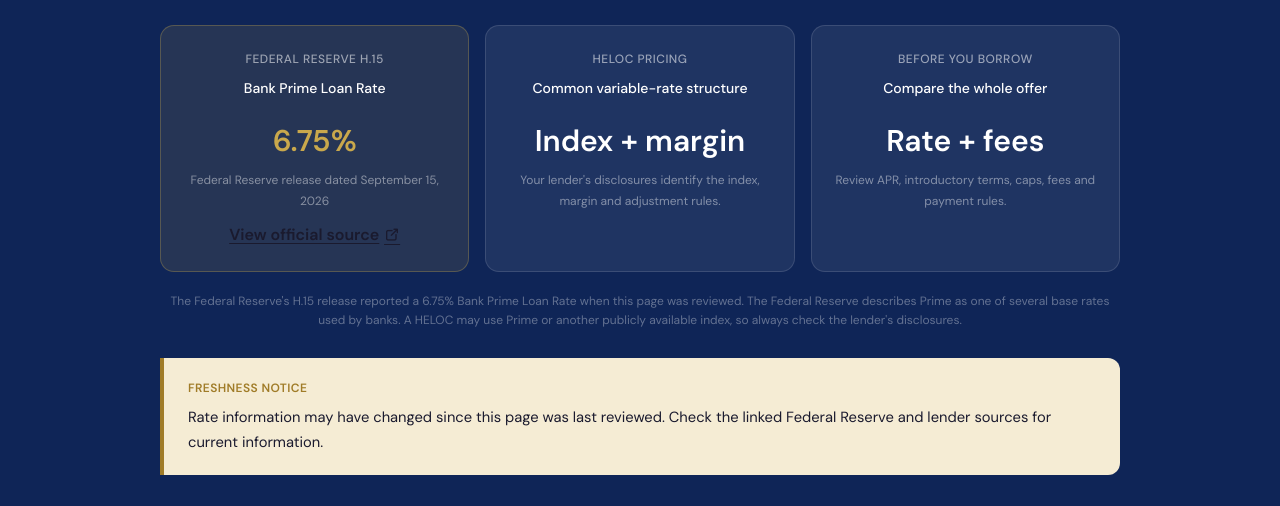
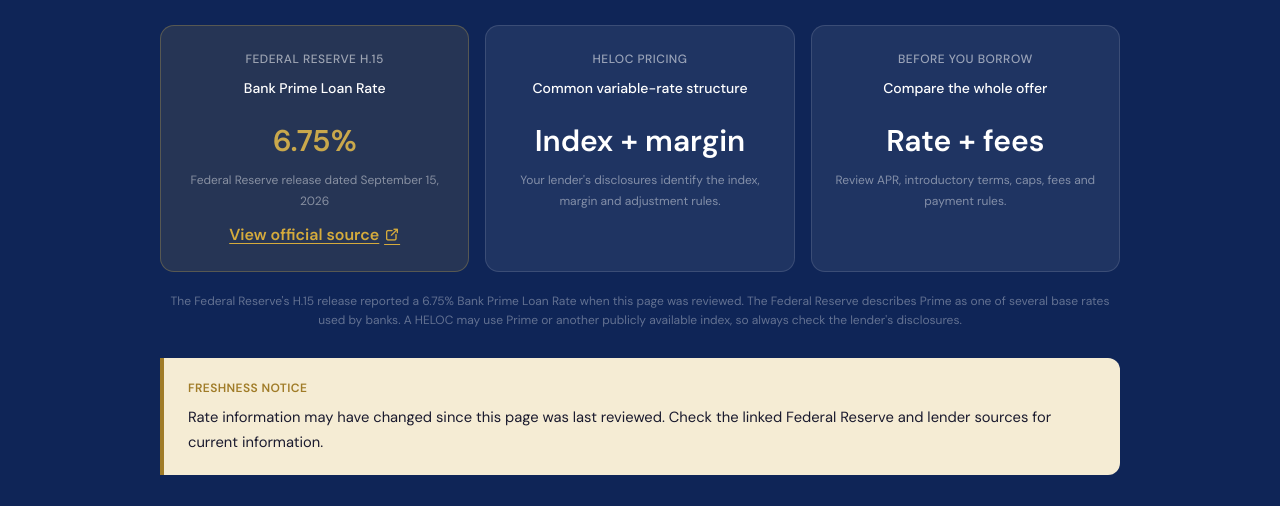
Before and after one commit to onelukey/myhelocrates-site, a plain HTML site: page heloc-rates-today/index.html in a window 1280 px wide. Shown: the part 591-1097 px from the top of the page. Drawn offline with Linux system fonts and the light colour scheme.

Commit message:
MHR-003I.30: Improve Federal Reserve source link contrast

```diff
--- a/heloc-rates-today/index.html
+++ b/heloc-rates-today/index.html
@@ -41,7 +41,7 @@
     .source-card-link .rate-card{height:100%;transition:transform .18s ease,box-shadow .18s ease}
     .source-card-link:hover .rate-card,.source-card-link:focus-visible .rate-card{transform:translateY(-2px);box-shadow:0 10px 24px rgba(0,0,0,.10)}
     .source-card-link:focus-visible{outline:3px solid currentColor;outline-offset:4px}
-    .source-link-label{display:inline-flex;align-items:center;gap:.3rem;margin-top:.65rem;font-weight:600;text-decoration:underline;text-underline-offset:3px}
+    .source-link-label{display:inline-flex;align-items:center;gap:.3rem;margin-top:.65rem;font-weight:600;color:#D5AB3C;text-decoration:underline;text-underline-offset:3px}
     .authority-box{margin:1.5rem 0}
     .authority-links{display:flex;flex-wrap:wrap;gap:.75rem 1.25rem;margin-top:.8rem}
     .authority-links a{font-weight:600}
```
